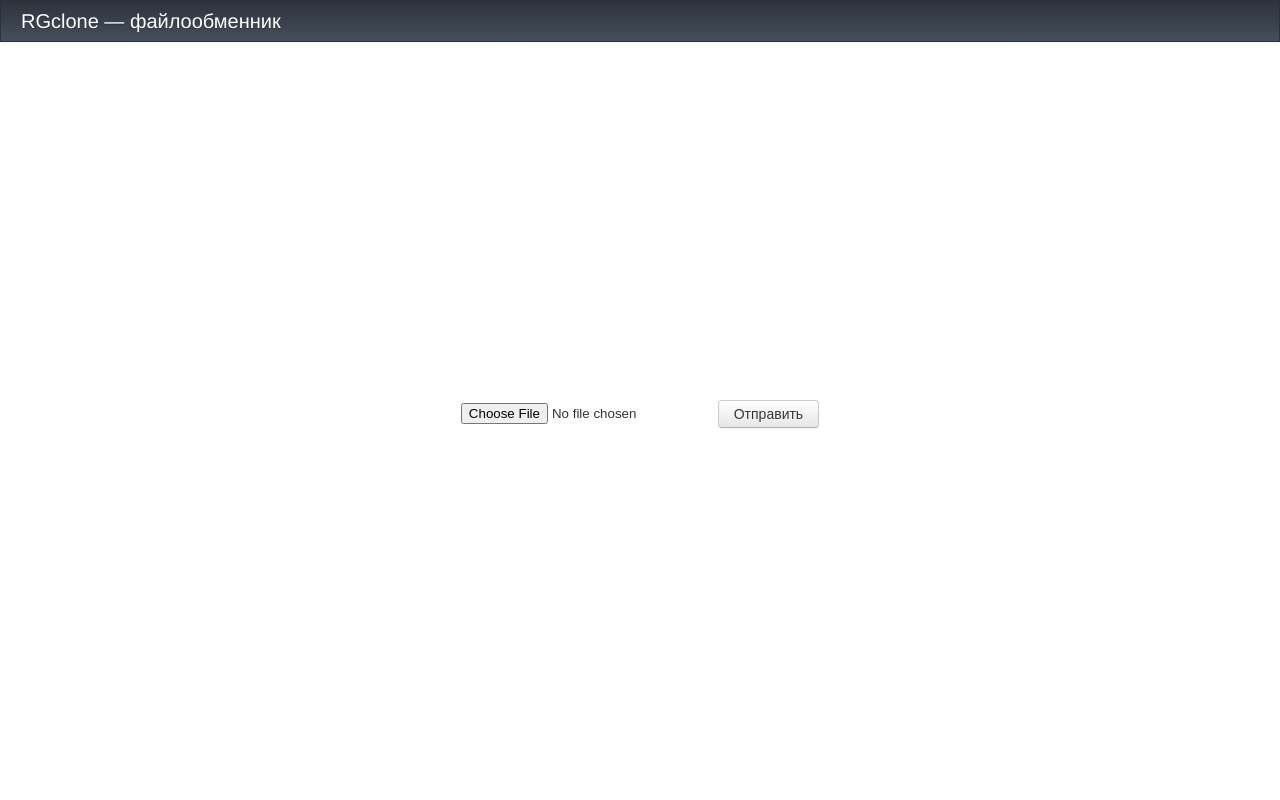
After one commit to fxsloker/rgclone.ru, a PHP site: template templates/index.php in a window 1280 px wide. The commit adds this page. Run offline with PHP 8.4, Linux system fonts and the light colour scheme; the template is opened without the code that fills it, so the values that code supplies are empty.

Commit message:
Created upload page

```diff
--- /dev/null
+++ b/assets/css/style.css
@@ -0,0 +1,88 @@
+html, body {
+    height: 100%;
+    margin: 0;
+    padding: 0;
+}
+
+body {
+    background-color: #fff;
+    color: #333;
+    font-family: "Helvetica Neue",Helvetica,Arial,sans-serif;
+    font-size: 14px;
+    line-height: 20px;
+    margin: 0;
+}
+
+a {
+	text-decoration: none;
+}
+
+.wrapper {
+    min-height: 100%;
+}
+
+.header-inner {
+	background-color: #363d48;
+    background-image: linear-gradient(to bottom, #2d333c, #454e5c);
+    background-repeat: repeat-x;
+    border: 1px solid #2b3039;
+    box-shadow: 0 1px 4px rgba(0, 0, 0, 0.067);
+    min-height: 40px;
+    padding-left: 20px;
+    padding-right: 20px;
+}
+
+.header-inner .brand {
+	color: #fff;
+    display: block;
+    float: left;
+    font-size: 20px;
+    font-weight: 200;
+    margin-left: -20px;
+    padding: 10px 20px;
+    text-shadow: 0 1px 0 #2d333c;
+}
+
+#middle-form {
+	background-color: transparent;
+    left: 0;
+    min-width: 900px;
+    position: absolute;
+    text-align: center;
+    top: 50%;
+    width: 100%;
+}
+
+input[type="file"] {
+    height: 30px;
+}
+
+.btn.upload {
+    padding: 3px 15px;
+}
+
+.btn {
+    -moz-border-bottom-colors: none;
+    -moz-border-left-colors: none;
+    -moz-border-right-colors: none;
+    -moz-border-top-colors: none;
+    background-color: #f5f5f5;
+    background-image: linear-gradient(to bottom, #ffffff, #e6e6e6);
+    background-repeat: repeat-x;
+    border-color: #ccc #ccc #b3b3b3;
+    border-image: none;
+    border-radius: 4px;
+    border-style: solid;
+    border-width: 1px;
+    box-shadow: 0 1px 0 rgba(255, 255, 255, 0.2) inset, 0 1px 2px rgba(0, 0, 0, 0.05);
+    color: #333;
+    cursor: pointer;
+    display: inline-block;
+    font-size: 14px;
+    line-height: 20px;
+    margin-bottom: 0;
+    padding: 4px 12px;
+    text-align: center;
+    text-shadow: 0 1px 1px rgba(255, 255, 255, 0.75);
+    vertical-align: middle;
+}
--- /dev/null
+++ b/templates/index.php
@@ -0,0 +1,30 @@
+<!DOCTYPE html>
+<html lang="ru">
+<head>
+	<meta charset="UTF-8">
+	<link type="text/css" rel="stylesheet" media="screen" href="assets/css/style.css">
+	<title>RGclone — файлообменник</title>
+</head>
+<body>
+	<div class="wrapper">
+		<div id="header">
+			<div class="header-inner">
+				<a title="RGclone &mdash; файлообменник" class="brand" href="/rgclone.ru">RGclone &mdash; файлообменник</a>
+			</div>
+		</div>
+		<div id="content">
+			<div id="middle-form">
+				<center>
+					<form action="upload.php" method="post" id="upload_form">
+						<input type="file" size="50" name="file" id="choose">
+						<input type="submit" value="Отправить" name="commit" id="commit" class="btn upload">
+					</form>
+				</center>
+			</div>
+		</div>
+	</div>
+	<div id="footer">
+
+	</div>
+</body>
+</html>
```
Also changed, not shown: index.php (+15 -5 lines), templates/upload.php (added, +16 -0 lines), .htaccess (added).
